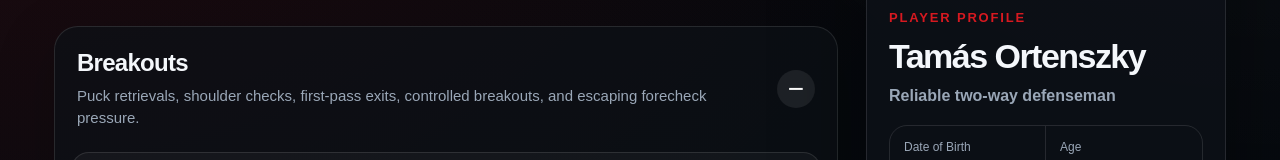
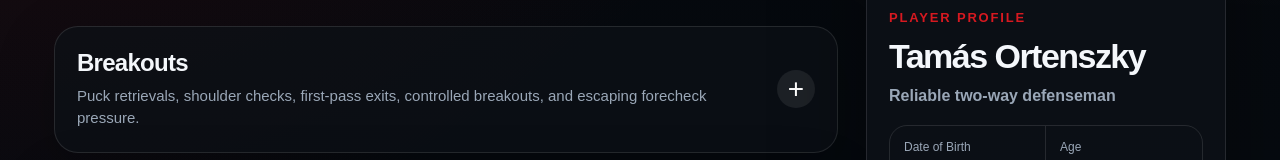
Before and after one commit to ortenszky/WC-Player-Portfolio, a Next.js app: page / in a window 1280 px wide. Shown: the part 599-759 px from the top of the page. Built offline with nearby package versions, Linux system fonts and the light colour scheme.

Commit message:
Keep skill categories closed on startup

```diff
--- a/app/page.tsx
+++ b/app/page.tsx
@@ -4,7 +4,7 @@ import { useEffect, useState } from "react";
 import { Clip, clips, skillCategories } from "@/data/clips";
 
 export default function Home() {
-  const [openCategory, setOpenCategory] = useState<string>("Breakouts");
+  const [openCategory, setOpenCategory] = useState<string>("");
   const [selectedClip, setSelectedClip] = useState<Clip | null>(null);
 
   useEffect(() => {
```
